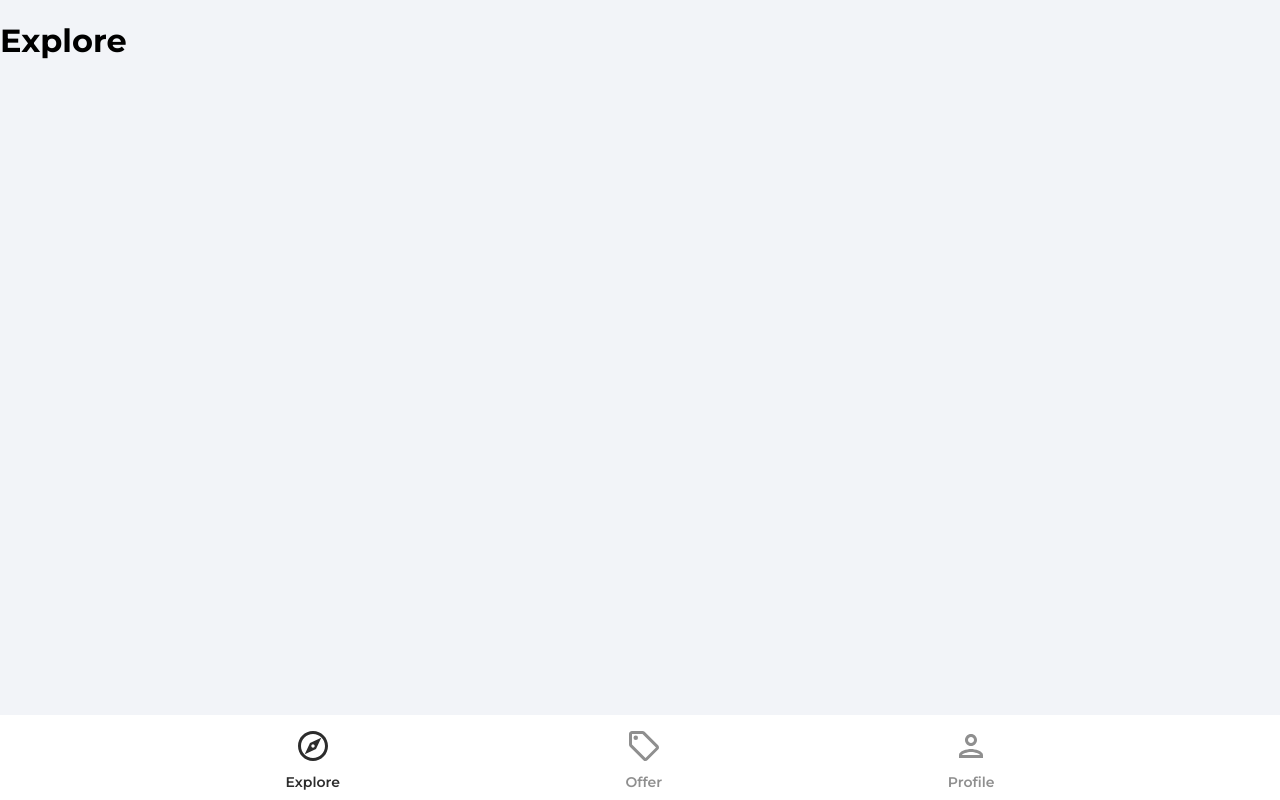
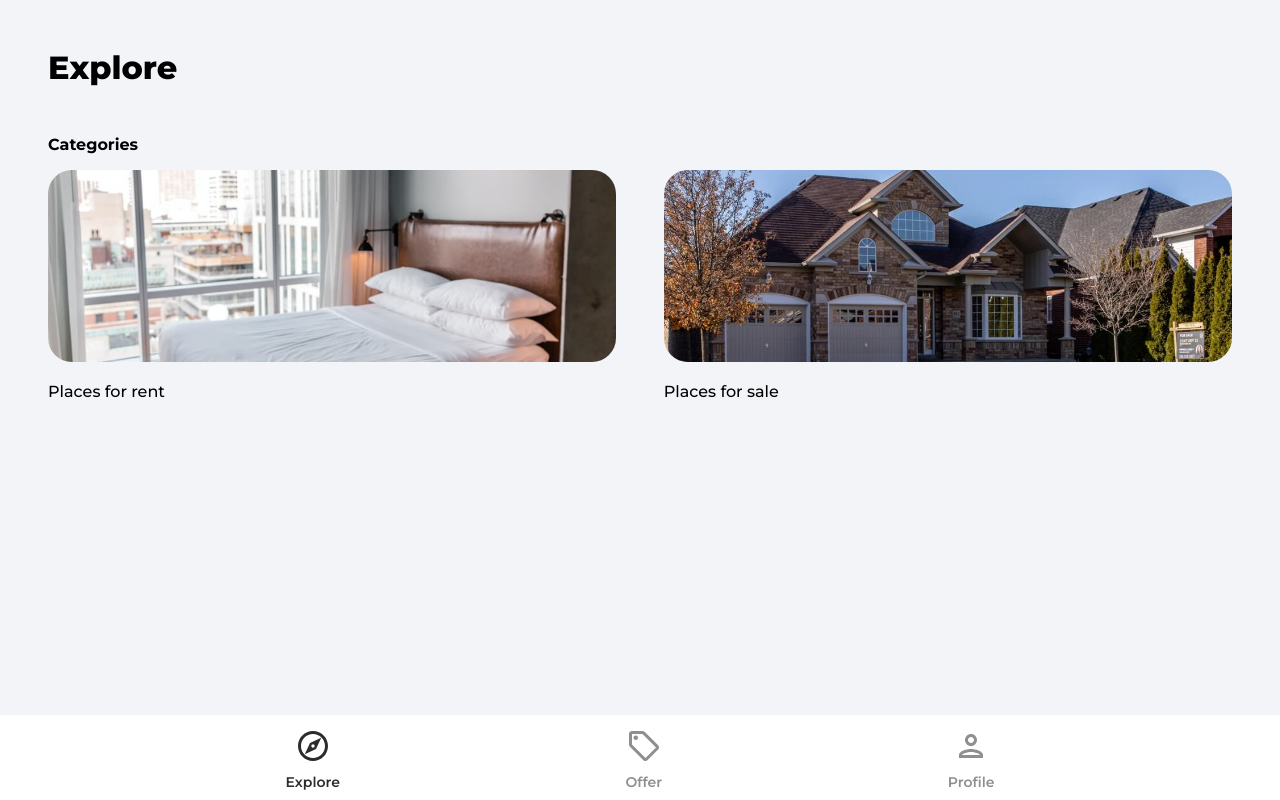
Before and after one commit to Belchenkov/house-market-react, a React (Create React App) app: page / in a window 1280 px wide. Built offline with nearby package versions, Linux system fonts and the light colour scheme.

Commit message:
Explore Page

```diff
--- a/src/App.js
+++ b/src/App.js
@@ -10,6 +10,7 @@
 import Navbar from './components/Navbar';
 import PrivateRoute from './components/PrivateRoute';
 import Profile from './pages/Profile';
+import Category from "./pages/Category";
 
 function App() {
   return (
@@ -18,6 +19,7 @@
           <Routes>
               <Route path='/' element={<Explore />} />
               <Route path='/offers' element={<Offers />} />
+              <Route path='/category/:categoryName' element={<Category />} />
               <Route path='/sign-in' element={<SignIn />} />
               <Route path='/sign-up' element={<SignUp />} />
               <Route path='/forgot-password' element={<ForgotPassword />} />
--- /dev/null
+++ b/src/pages/Category.jsx
@@ -0,0 +1,11 @@
+import React from "react";
+
+const Category = () => {
+    return (
+        <div>
+            Category
+        </div>
+    );
+};
+
+export default Category;
--- a/src/pages/Explore.jsx
+++ b/src/pages/Explore.jsx
@@ -1,9 +1,29 @@
 import React from 'react';
+import { Link } from "react-router-dom";
+
+import rentCategoryImage from '../assets/jpg/rentCategoryImage.jpg';
+import sellCategoryImage from '../assets/jpg/sellCategoryImage.jpg';
 
 const Explore = () => {
     return (
-        <div>
-            <h1>Explore</h1>
+        <div className='explore'>
+            <header>
+                <p className="pageHeader">Explore</p>
+            </header>
+            <main>
+            {/* Slider */}
+                <p className="exploreCategoryHeading">Categories</p>
+                <div className="exploreCategories">
+                    <Link to='/category/rent'>
+                        <img src={rentCategoryImage} alt="rent" className='exploreCategoryImg'/>
+                        <p className="exploreCategoryName">Places for rent</p>
+                    </Link>
+                    <Link to='/category/sell'>
+                        <img src={sellCategoryImage} alt="sell" className='exploreCategoryImg'/>
+                        <p className="exploreCategoryName">Places for sale</p>
+                    </Link>
+                </div>
+            </main>
         </div>
     );
 };
```
